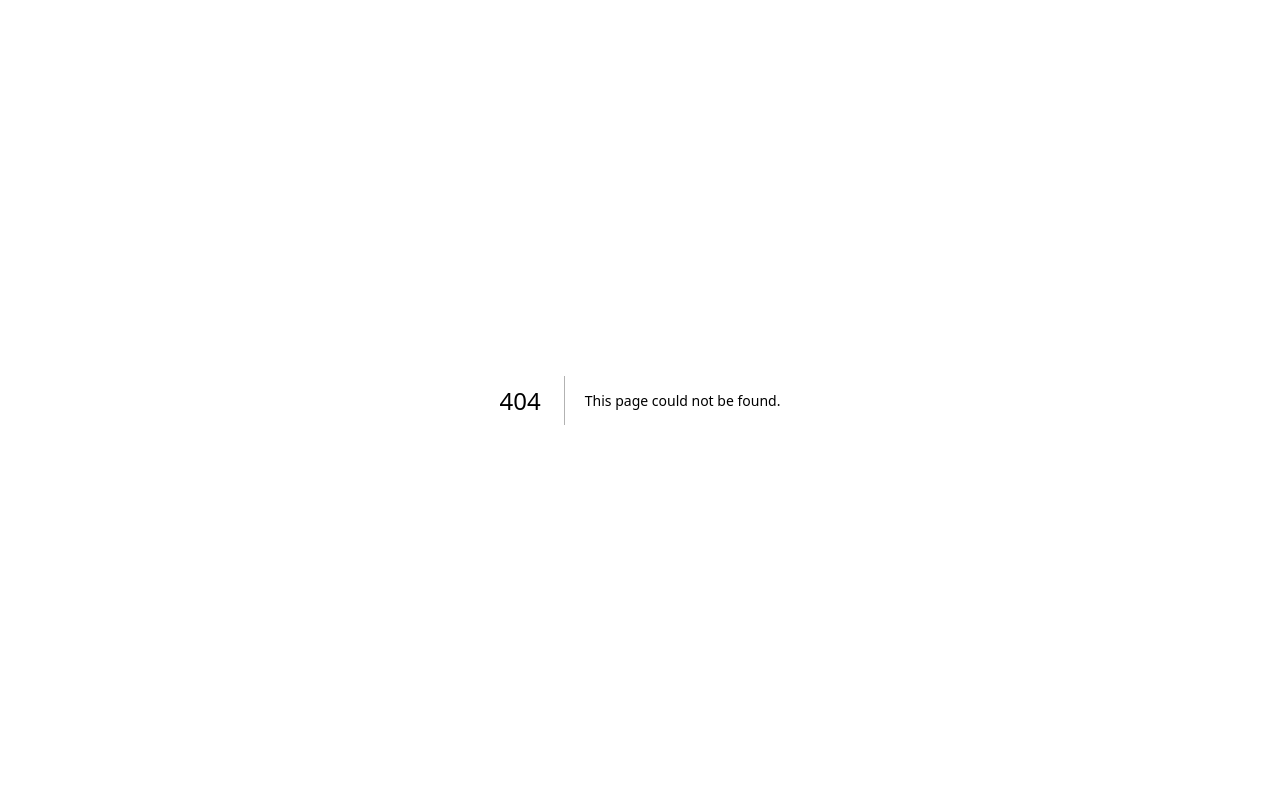
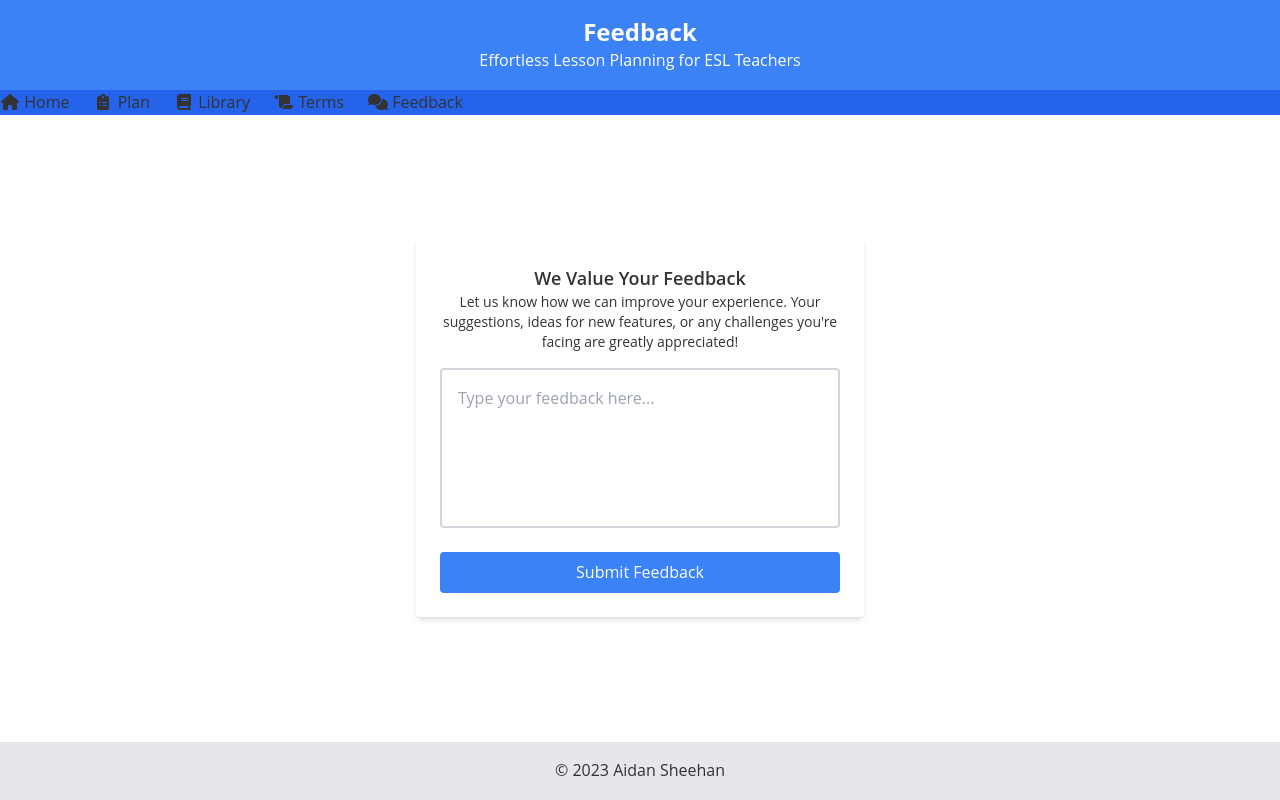
Before and after one commit to aidansheehan/unplan-app, a Next.js app: page /feedback in a window 1280 px wide. Before the commit this address had no page. Built offline with nearby package versions, Linux system fonts and the light colour scheme.

Commit message:
feedback new: implemented feedback page

```diff
--- a/package.json
+++ b/package.json
@@ -15,6 +15,7 @@
     "firebase": "^10.7.1",
     "marked": "^11.1.0",
     "next": "14.0.4",
+    "nodemailer": "^6.9.7",
     "openai": "^4.24.1",
     "react": "^18",
     "react-dom": "^18",
--- a/src/components/layout.js
+++ b/src/components/layout.js
@@ -40,7 +40,7 @@ const Layout = ({ children, title }) => {
         </ul>
       </nav>
 
-      <main className="flex-grow p-4 relative">
+      <main className="flex-grow flex items-center justify-center">
         {children}
       </main>
 
--- /dev/null
+++ b/src/pages/api/send-feedback.js
@@ -0,0 +1,37 @@
+import nodemailer from 'nodemailer'
+
+const transporter = nodemailer.createTransport({
+    service: 'gmail',
+    auth: {
+        user: process.env.NEXT_PUBLIC_SEND_EMAIL,
+        pass: process.env.NEXT_PUBLIC_SEND_EMAIL_PASS
+    }
+})
+
+export default async function handler(req, res) {
+
+    if (req.method === 'POST') {
+        const feedback = req.body.feedback;
+
+        const mailOptions = {
+            from: process.env.NEXT_PUBLIC_SEND_EMAIL,
+            to: process.env.NEXT_PUBLIC_TARGET_EMAIL,
+            subject: 'New Feedback [EASY PLAN ESL]',
+            text: feedback
+        }
+
+        console.log('HELLO WORLD')
+
+        try {
+            await transporter.sendMail(mailOptions)
+            res.status(200).json({ message: 'Feedback sent' })
+        } catch (error) {
+            console.error('ERROR: ', error)
+            res.status(500).json({ message: 'Error sending feedback' })
+        }
+
+    } else {
+        //Handle any other HTTP method
+        res.status(405).end()
+    }
+}
--- /dev/null
+++ b/src/pages/feedback.js
@@ -0,0 +1,76 @@
+import { useState } from "react"
+import Layout from "@/components/layout"
+import Link from "next/link"
+
+/**
+ * Page to give feedback
+ */
+const Feedback = () => {
+
+    const [ feedback, setFeedback ] = useState('')
+    const [ isSent, setIsSent ] = useState(false)
+
+    const handleSubmit = async (event) => {
+        event.preventDefault()
+
+        try {
+            //Send feedback email TODO this doesn't really need to wait or set loading
+            fetch('/api/send-feedback', {
+                method: 'POST',
+                headers: { 'Content-Type': 'application/json' },
+                body: JSON.stringify({ feedback })
+            })
+            setIsSent(true)
+
+
+        } catch (error) {
+            console.error(error)
+
+            //TODO should handle better
+            setIsSent(true)
+        }
+
+    }
+
+    if (isSent) return (
+        <Layout title='Feedback'>
+            <div className="flex flex-col items-center justify-center">
+                <p>Thanks for your feedback!</p>
+                <Link href='/' className="text-blue-500 hover:underline">
+                    Home
+                </Link>
+            </div>
+        </Layout>
+    )
+
+    return (
+        <Layout title='Feedback'>
+            <div className="flex flex-col items-center justify-center w-full h-full">
+                <form
+                    onSubmit={handleSubmit}
+                    className="w-full max-w-md p-6 mx-auto bg-white rounded shadow-md space-y-4"
+                >
+                    <div>
+                        <h2 className="text-lg font-semibold text-center">We Value Your Feedback</h2>
+                        <p className="text-sm text-center">Let us know how we can improve your experience. Your suggestions, ideas for new features, or any challenges you're facing are greatly appreciated!</p>
+                    </div>
+                    <textarea
+                        className="w-full h-40 p-4 border-2 border-gray-300 rounded resize-none focus:border-blue-500 focus:outline-none"
+                        value={feedback}
+                        onChange={(e) => setFeedback(e.target.value)}
+                        placeholder="Type your feedback here..."
+                    />
+                    <button
+                        type="submit"
+                        className="w-full px-4 py-2 text-white bg-blue-500 rounded hover:bg-blue-600 focus:outline-none focus:ring-2 focus:ring-blue-500 focus:ring-opacity-50"
+                    >
+                        Submit Feedback
+                    </button>
+                </form>
+            </div>
+        </Layout>
+    )
+
+}
+
+export default Feedback
--- a/src/pages/plan.js
+++ b/src/pages/plan.js
@@ -1,7 +1,6 @@
 import React, { useState } from 'react';
 import Link from 'next/link';
 import Layout from '@/components/layout';
-import TextContentPresentationComponent from '@/components/text-content-presentation/text-content-presentation.component';
 import LoadingSpinner from '@/components/loading-spinner';
 import { useRouter } from 'next/router';
 
@@ -66,7 +65,7 @@ const Plan = () => {
             isLoading ? (
                 <LoadingSpinner />
             ) : (
-                <>
+                <div className='w-full h-full'>
                     <form onSubmit={handleSubmit} className="max-w-xl mx-auto space-y-4">
                         <div>
                         <label htmlFor="topic" className="block text-sm font-medium text-gray-700">Topic</label>
@@ -133,7 +132,7 @@ const Plan = () => {
                             Go back to Home
                         </Link>
                     </div>
-                </>
+                </div>
 
             )
         }
--- a/src/pages/view-lesson/[lessonId].jsx
+++ b/src/pages/view-lesson/[lessonId].jsx
@@ -8,11 +8,13 @@ const ViewLesson = ({lessonPlanUrl, handoutUrl}) => {
     return (
         <Layout title='Your Lesson' >
 
-            {/* Lesson Plan */}
-            <TextContentPresentationComponent title='Lesson Plan' mdContentUrl={lessonPlanUrl} />
+            <div className='w-full h-full'  >
+                {/* Lesson Plan */}
+                <TextContentPresentationComponent title='Lesson Plan' mdContentUrl={lessonPlanUrl} />
 
-            {/* Lesson Handouts */}
-            <TextContentPresentationComponent title='Handouts' mdContentUrl={handoutUrl} />
+                {/* Lesson Handouts */}
+                <TextContentPresentationComponent title='Handouts' mdContentUrl={handoutUrl} />
+            </div>
 
         </Layout>
 
```
Also changed, not shown: 2 other files (tests, documents, lock files or other folders).
